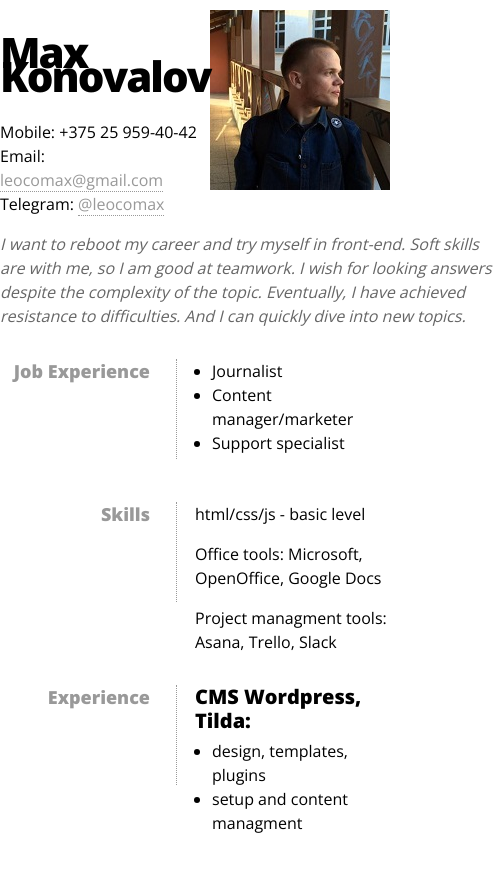
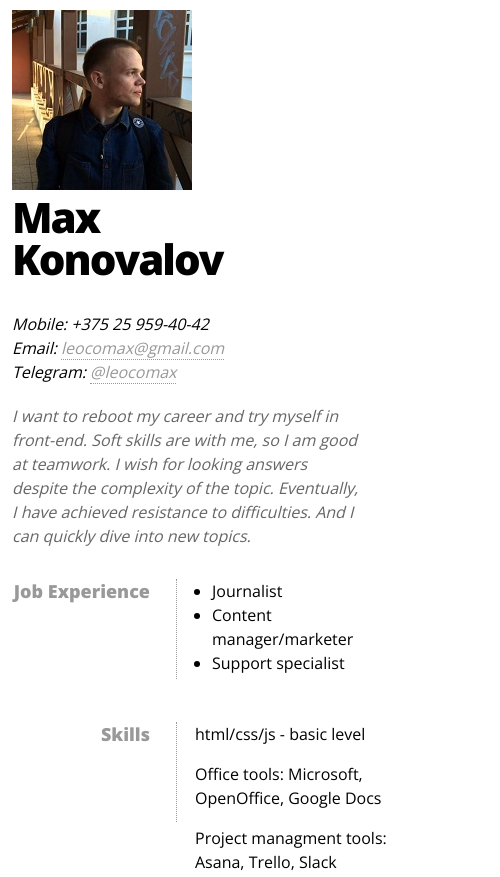
Before and after one commit to leocomax/rsschool-cv, a plain HTML site: page index.html in a window 390 px wide. Shown: the top 877 px of the page, 500 px wide, since content can reach past the window. Drawn offline with nearby package versions, Linux system fonts and the light colour scheme.

Commit message:
fix: add semantic tag, remove inline style, add responsive breakpoint

```diff
--- a/css/style.css
+++ b/css/style.css
@@ -6,14 +6,19 @@ body {
   font: 16px "Open Sans", Helvetica, Sans-Serif;
   line-height: 24px;
 }
+
+address {
+  margin-bottom: 20px;
+}
+
 .clear {
   clear: both;
 }
-#page-wrap {
+.page-wrap {
   width: 800px;
   margin: 40px auto 60px;
 }
-#pic {
+.pic {
   float: right;
   margin: -30px 0 0 0;
 }
@@ -21,6 +26,7 @@ h1 {
   margin: 0 0 16px 0;
   padding: 0 0 16px 0;
   font-size: 42px;
+  line-height: 42px;
   font-weight: bold;
   letter-spacing: -2px;
 }
@@ -28,6 +34,10 @@ h2 {
   font-size: 20px;
   margin: 0 0 6px 0;
   position: relative;
+}
+
+.highlight {
+  color: brown;
 }
 p {
   margin: 0 0 16px 0;
@@ -44,11 +54,11 @@ a:hover {
 ul {
   margin: 0 0 32px 17px;
 }
-#about {
+.about {
   width: 500px;
   float: left;
 }
-#about p {
+.about p {
   font-family: "Open Sans", Georgia, Serif;
   font-style: italic;
   color: #666;
@@ -75,7 +85,7 @@ dd.clear {
 }
 
 @media screen and (max-width: 1024px) {
-  #page-wrap {
+  .page-wrap {
     width: 100%;
   }
   dd {
@@ -92,3 +102,23 @@ dd.clear {
     width: 50%;
   }
 }
+
+@media screen and (max-width: 600px) {
+  .about {
+    width: 350px;
+    padding-left: 12px;
+  }
+
+  address {
+    padding-left: 12px;
+  }
+  h1 {
+    padding-left: 12px;
+  }
+
+  .pic {
+    margin: -30px 0 0 0;
+    float: none;
+    padding-left: 12px;
+  }
+}
--- a/index.html
+++ b/index.html
@@ -1,33 +1,36 @@
 <!DOCTYPE html>
 <html lang="en">
   <head>
-    <meta charset="UTF-8">
-    <meta name="viewport" content="width=device-width, initial-scale=1.0">
-    <link rel="stylesheet" href="css/style.css">
-    <link href='http://fonts.googleapis.com/css?family=Open+Sans:300,400,800&subset=cyrillic-ext' rel='stylesheet' type='text/css'>
+    <meta charset="UTF-8" />
+    <meta name="viewport" content="width=device-width, initial-scale=1.0" />
+    <link rel="stylesheet" href="css/style.css" />
+    <link
+      href="http://fonts.googleapis.com/css?family=Open+Sans:300,400,800&subset=cyrillic-ext"
+      rel="stylesheet"
+      type="text/css"
+    />
     <title>Max Konovalov | CV</title>
   </head>
   <body>
+    <div class="page-wrap">
+        <figure>
+            <img src="img/about.jpg" alt="Picture of me" class="pic" />
+        </figure>
+      <h1>Max Konovalov</h1>
+      <address>
+        Mobile: <span class="tel">+375 25 959-40-42</span><br />
+        Email:
+        <a class="email" href="mailto:leocomax@gmail.com">leocomax@gmail.com</a>
+        <br />
+        Telegram: <a class="email" href="https://t.me/leocomax">@leocomax</a>
+      </address>
 
-        <div id="page-wrap">
-
-            <img src="img/about.jpg" alt="Picture of me" id="pic" />
-
-            <div id="contact-info" class="vcard">
-
-                <h1 class="fn">Max Konovalov</h1>
-
+      <div class="about">
         <p>
-                    Mobile: <span class="tel">+375 25 959-40-42</span><br />
-                    Email: <a class="email" href="mailto:leocomax@gmail.com">leocomax@gmail.com</a> <br />
-                    Telegram: <a class="email" href="https://t.me/leocomax">@leocomax</a>
-                </p>
-            </div>
-
-            <div id="about">
-                <p>
-                    I want to reboot my career and try myself in front-end. Soft skills are with me, so I am good at teamwork.
-                    I wish for looking answers despite the complexity of the topic. Eventually, I have achieved resistance to difficulties. And I can quickly dive into new topics.
+          I want to reboot my career and try myself in front-end. Soft skills
+          are with me, so I am good at teamwork. I wish for looking answers
+          despite the complexity of the topic. Eventually, I have achieved
+          resistance to difficulties. And I can quickly dive into new topics.
         </p>
       </div>
 
@@ -43,6 +46,7 @@
             <li>Content manager/marketer</li>
             <li>Support specialist</li>
           </ul>
+        </dd>
 
         <dd class="clear"></dd>
 
@@ -68,10 +72,12 @@
 
         <dt>Education</dt>
         <dd>
-                    <h2>Belarusian State University </h2>
-                    <p style="color: brown;"> Faculty of Journalism, Journalist, 2011-2018</p>
+          <h2>Belarusian State University</h2>
+          <p class="highlight">
+            Faculty of Journalism, Journalist, 2011-2018
+          </p>
           <ul>
-                        <li>Media workshops in 2012-2016 (Vilnus, Minsk, online)
+            <li>Media workshops in 2012-2016 (Vilnus, Minsk, online)</li>
             <li>Coursera (Learning How To Learn)</li>
             <li>Udemy (The Complete Web Developer Course)</li>
           </ul>
@@ -82,7 +88,7 @@
         <dt>Languages</dt>
         <dd>
           <h2>English</h2>
-                        <p style="color: brown;">Upper Intermidiate</p>
+          <p class="highlight">Upper Intermidiate</p>
           <ul>
             <li>Private school (2000-2010)</li>
             <li>Self-practice (podcasts, texts, videos, music)</li>
@@ -92,7 +98,6 @@
       </dl>
 
       <div class="clear"></div>
-
     </div>
   </body>
 </html>
```
Lines whose indentation alone changed are shown as unchanged.
